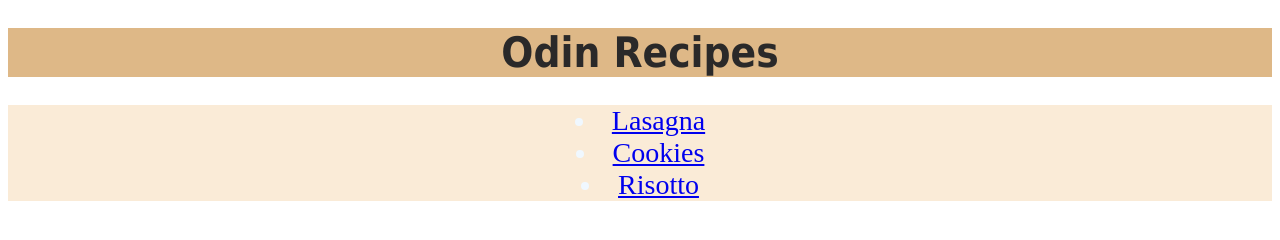
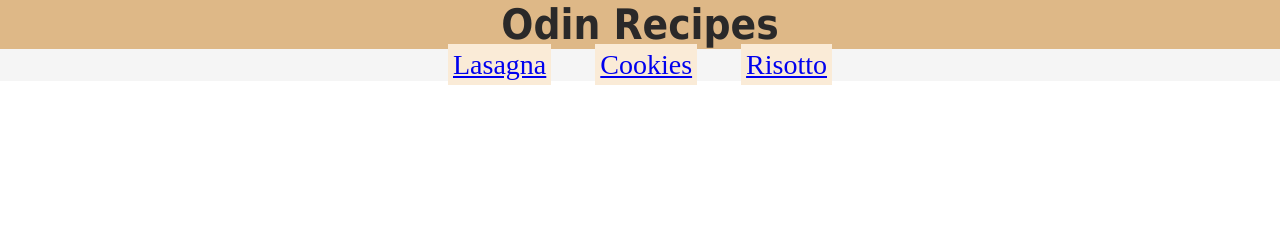
Before and after one commit to ssaigol/odin-recipes, a plain HTML site: page index.html in a window 1280 px wide. Drawn offline with Linux system fonts and the light colour scheme.

Commit message:
Synching

```diff
--- a/index.html
+++ b/index.html
@@ -8,7 +8,7 @@
 </head>
 <body>
     <h1>Odin Recipes</h1>
-    <ul">
+    <ul>
          <li><a href="recipes/lasagna.html">Lasagna</a></li>
          <li><a href="recipes/cookies.html">Cookies</a></li>
          <li><a href="recipes/risotto.html">Risotto</a></li>
--- a/style.css
+++ b/style.css
@@ -1,3 +1,11 @@
+* {
+    margin: 0;
+    padding: 0;
+    box-sizing: border-box;
+}
+
+
+
 h1 {
     font-family: "Brush Script MT", Tahoma, serif;
     text-align: center;
@@ -6,11 +14,19 @@ h1 {
     color: rgb(42, 41, 41);
 }
 
+ul {
+    margin: 0 auto;
+    text-align: center;
+    background-color: whitesmoke;
+}
+
 li {
     font-family: 'Times New Roman', Times, serif;
     text-align: center;
     font-size: 28px;
     background-color: antiquewhite;
     color: aliceblue;
-
+    display: inline;
+    padding: 5px;
+    margin: auto 20px;
 }
```
